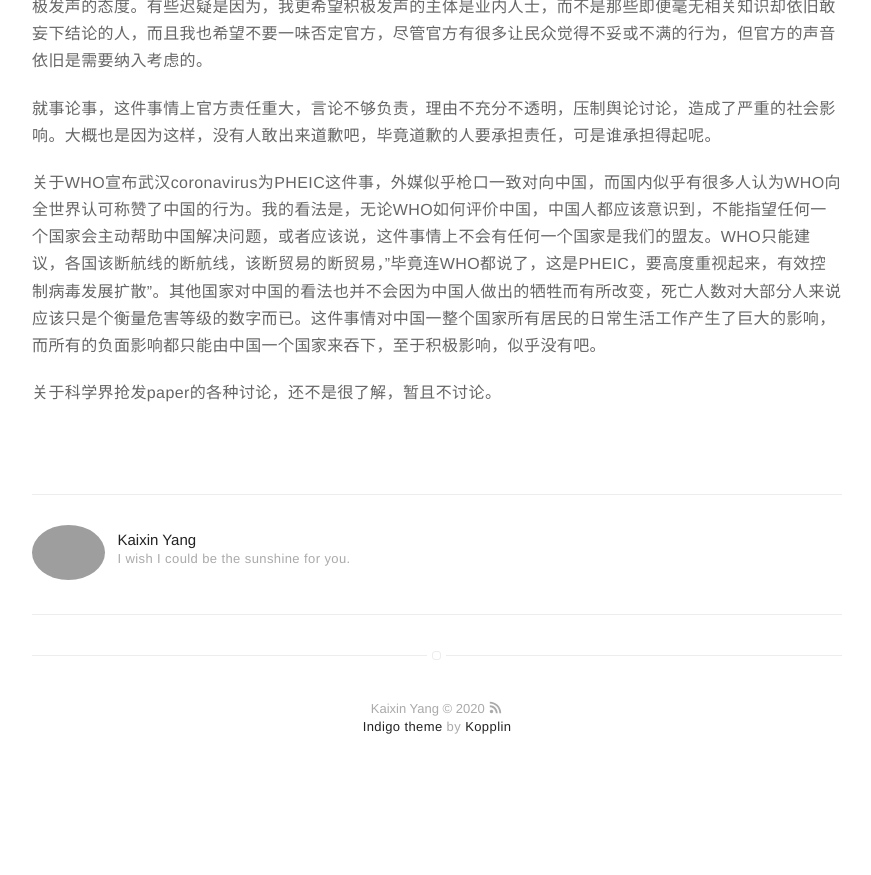
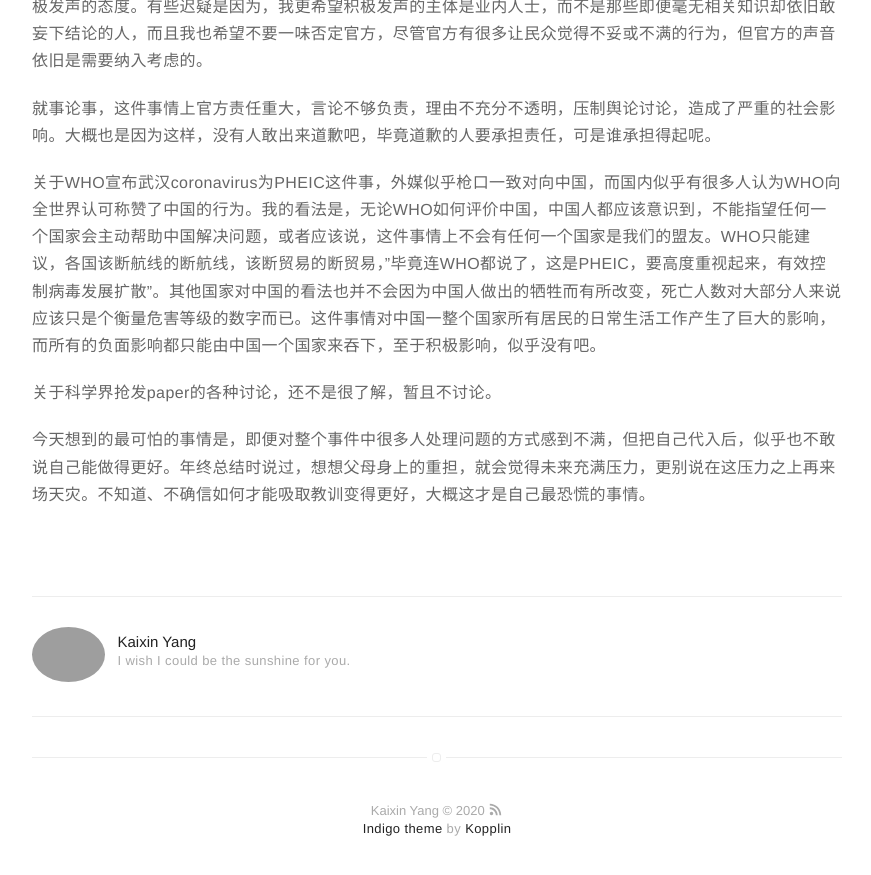
Before and after one commit to SceneryInMirror/SceneryInMirror.github.io, a Jekyll site: the page built from _posts/2020-01-24-Wuhan-and-2020-Lunar-New-Year.markdown, in a window 1280 px wide and 900 px high, scrolled down 3556 px. Shown: the top 875 px of the window, without its empty margins (203-1074 px from the left). Built offline with Jekyll 4.4.1, drawn with Linux system fonts in a browser that asks for light colours; comment, search, counter and statistics services are not loaded; before the commit the page ends 4354 px from its top, so only the background shows below that.

Commit message:
2020.01.31

```diff
--- a/_posts/2020-01-24-Wuhan-and-2020-Lunar-New-Year.markdown
+++ b/_posts/2020-01-24-Wuhan-and-2020-Lunar-New-Year.markdown
@@ -69,3 +69,5 @@ description: People in Wuhan suffer from the coronavirus in 2020 Lunar New Year.
 关于WHO宣布武汉coronavirus为PHEIC这件事，外媒似乎枪口一致对向中国，而国内似乎有很多人认为WHO向全世界认可称赞了中国的行为。我的看法是，无论WHO如何评价中国，中国人都应该意识到，不能指望任何一个国家会主动帮助中国解决问题，或者应该说，这件事情上不会有任何一个国家是我们的盟友。WHO只能建议，各国该断航线的断航线，该断贸易的断贸易，"毕竟连WHO都说了，这是PHEIC，要高度重视起来，有效控制病毒发展扩散"。其他国家对中国的看法也并不会因为中国人做出的牺牲而有所改变，死亡人数对大部分人来说应该只是个衡量危害等级的数字而已。这件事情对中国一整个国家所有居民的日常生活工作产生了巨大的影响，而所有的负面影响都只能由中国一个国家来吞下，至于积极影响，似乎没有吧。
 
 关于科学界抢发paper的各种讨论，还不是很了解，暂且不讨论。
+
+今天想到的最可怕的事情是，即便对整个事件中很多人处理问题的方式感到不满，但把自己代入后，似乎也不敢说自己能做得更好。年终总结时说过，想想父母身上的重担，就会觉得未来充满压力，更别说在这压力之上再来场天灾。不知道、不确信如何才能吸取教训变得更好，大概这才是自己最恐慌的事情。
```
